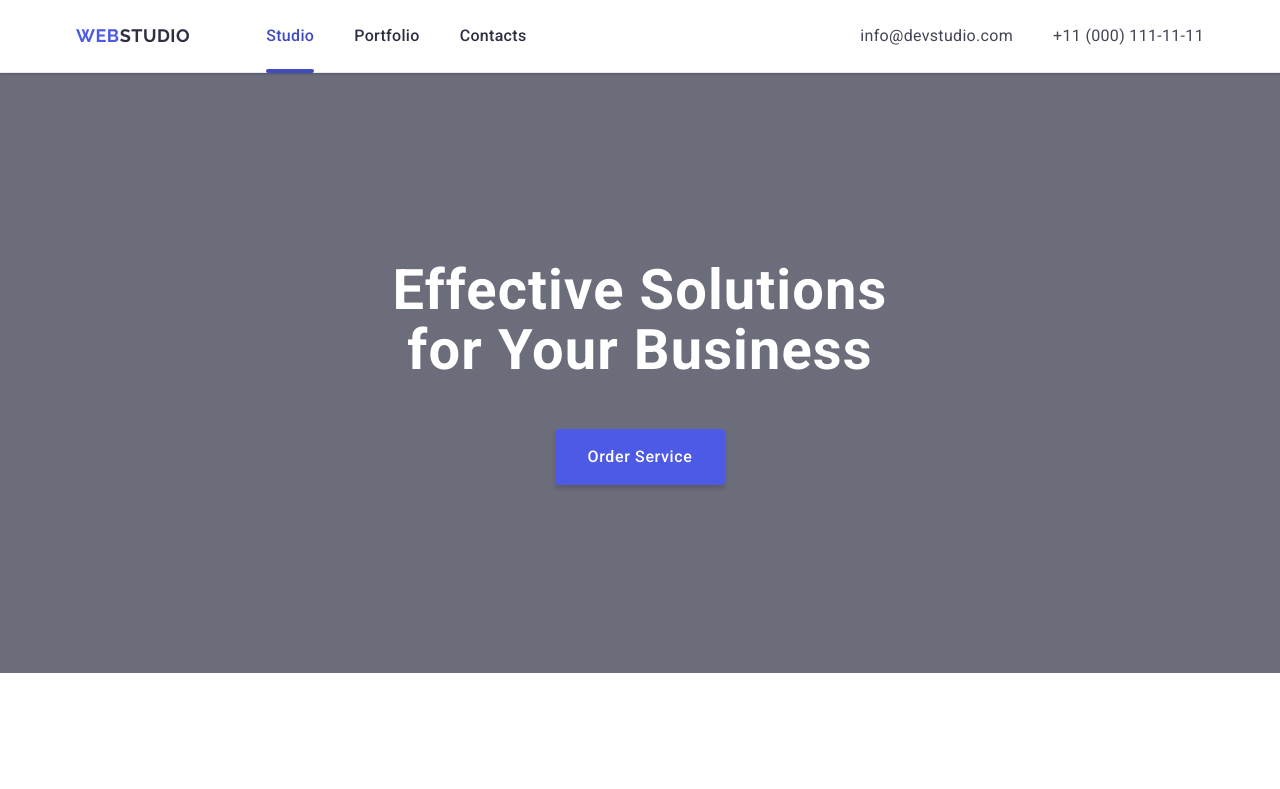
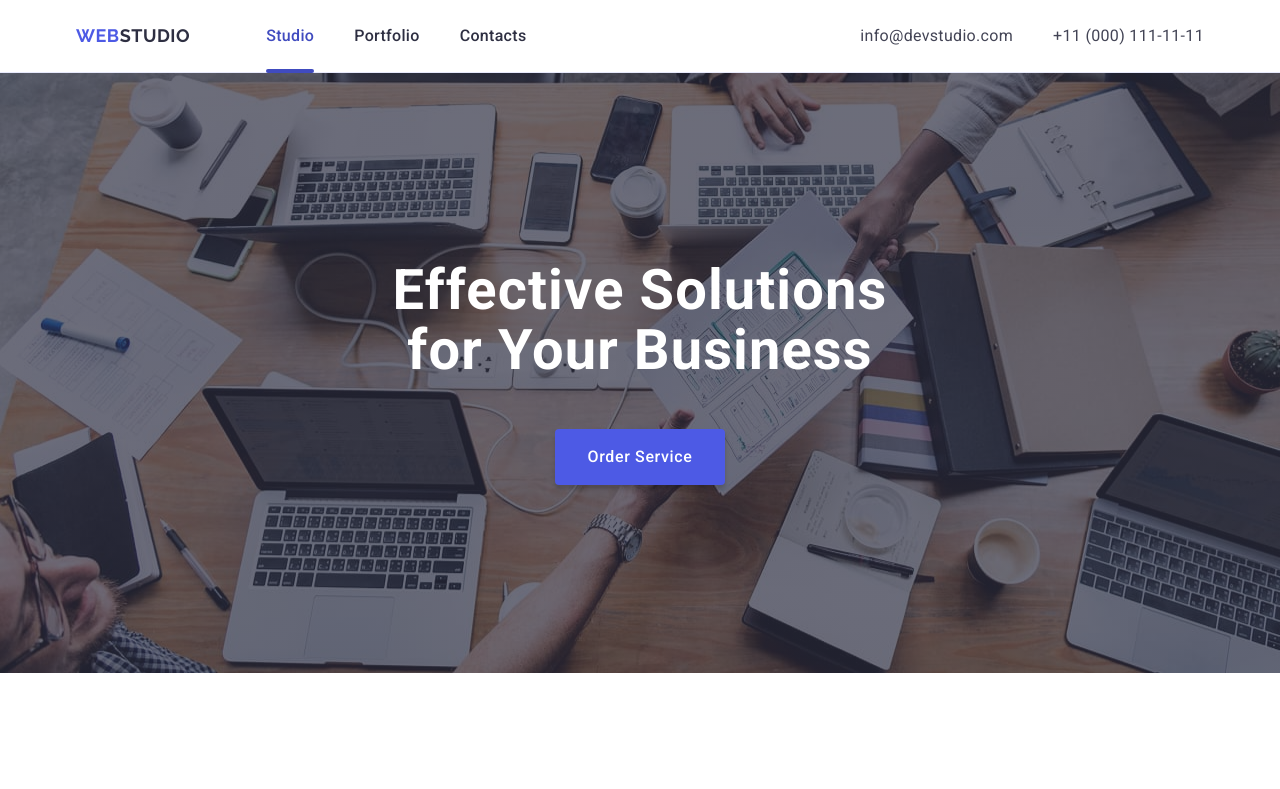
Before and after one commit to Romario198901/goit-markup-hw-04, a plain HTML site: page index.html in a window 1280 px wide. Shown: the top 789 px of the page. Drawn offline with nearby package versions, Linux system fonts and the light colour scheme; the site is published under a folder, as on GitHub Pages, so addresses that start at the root find nothing.

Commit message:
change path to bg-image

```diff
--- a/css/styles.css
+++ b/css/styles.css
@@ -124,12 +124,11 @@ align-items: center;
      color: #404bbf;
 }
 .hero-section {
-    /* background-color: #2e2f42; */
     max-width: 1440px;
     margin: 0 auto;
     background-image: linear-gradient(rgba(46, 47, 66, 0.7),
     rgba(46, 47, 66, 0.7)),
-    url(/images/people-office.jpg);
+    url(../images/people-office.jpg);
     padding-top: 188px;
     padding-bottom: 188px;
 }
```
